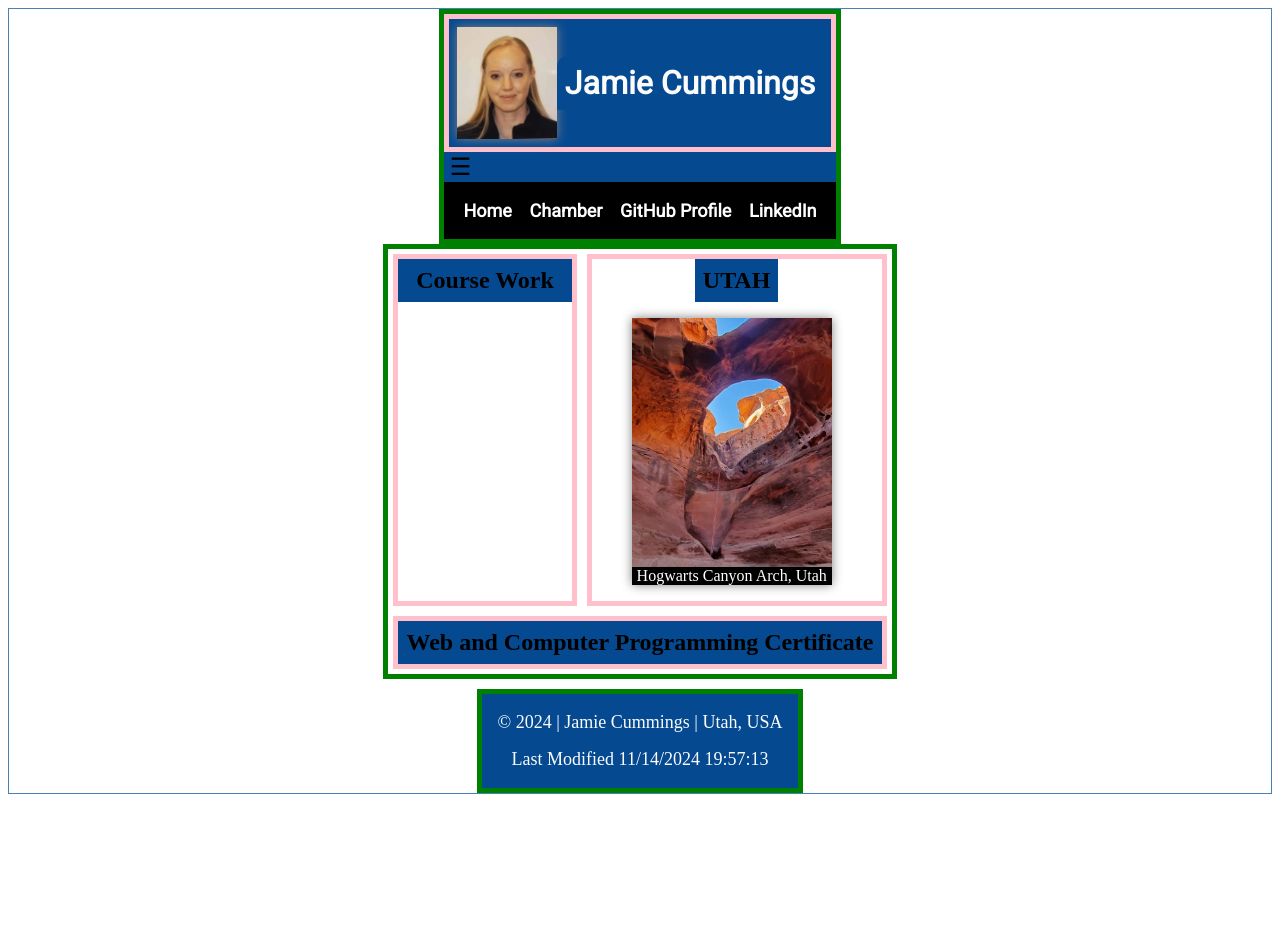
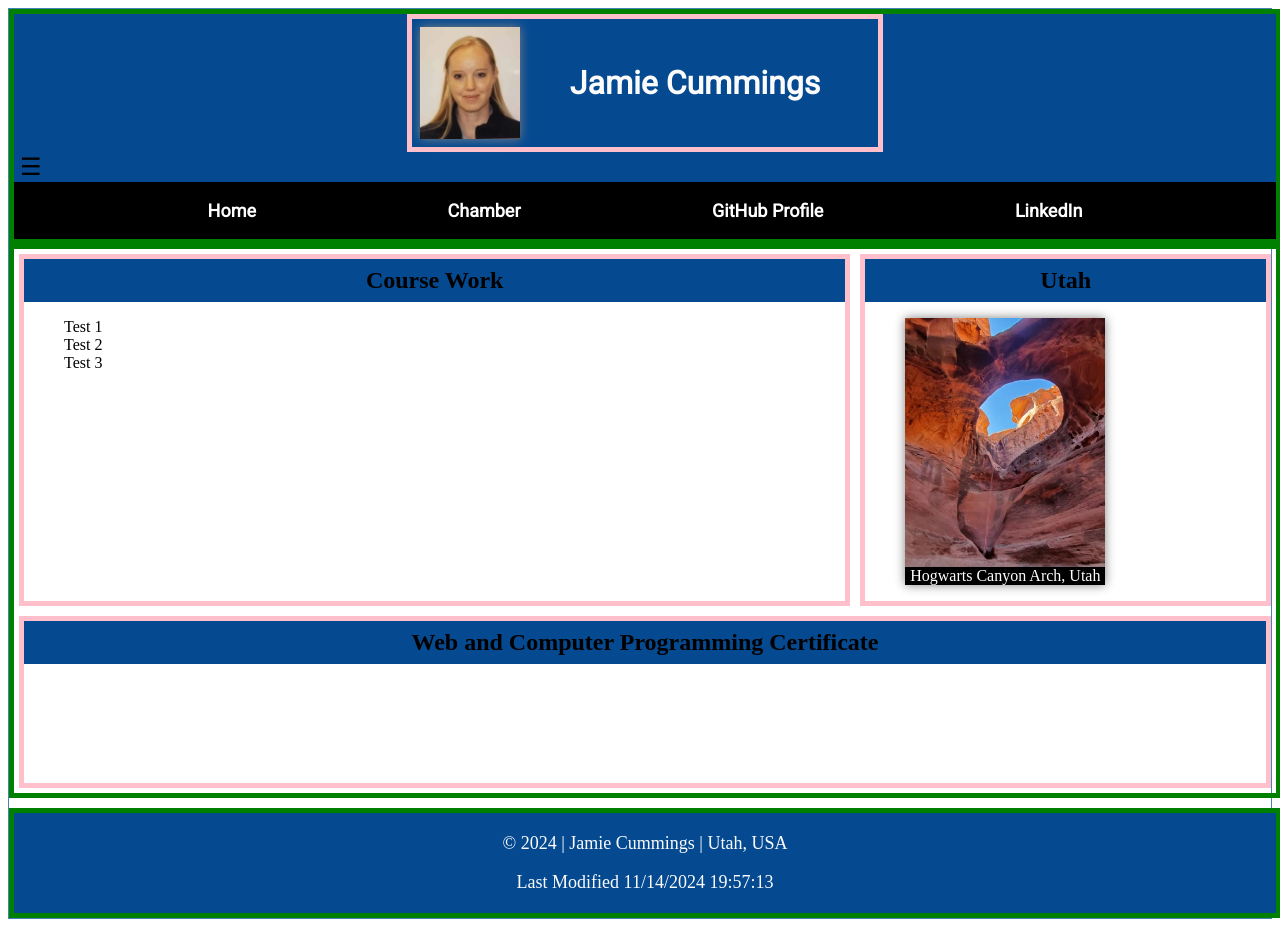
Before and after one commit to other-world/wdd231, a plain HTML site: page index.html in a window 1280 px wide. Before the commit the page ends 802 px from the top, so only its background shows below. Drawn offline with Linux system fonts and the light colour scheme; a web font is replaced by a local one.

Commit message:
Layouts finally coming together

```diff
--- a/index.html
+++ b/index.html
@@ -20,7 +20,7 @@
 
 <body>
     <header>
-        <div id="head">
+        <div id="topbar">
             <img class="profile" src="./images/profile.webp" alt="Jamie Cummings" width="100">
             <h1>Jamie Cummings</h1>
         </div>
@@ -37,14 +37,14 @@
         <section id="course-work">
             <h3>Course Work</h3>
             <ul>
-                <li></li>
-                <li></li>
-                <li></li>
+                <li>Test 1</li>
+                <li>Test 2</li>
+                <li>Test 3</li>
             </ul>
         </section>
 
         <section id="location">
-            <h3>UTAH</h3>
+            <h3>Utah</h3>
             <figure>
                 <img class="utah" src="./images/hogwarts2.webp" alt="Hogwarts Cayon" width="200">
                 <figcaption>Hogwarts Canyon Arch, Utah</figcaption>
--- a/styles/base.css
+++ b/styles/base.css
@@ -18,21 +18,19 @@
 body {
     display: flex;
     flex-direction: column;
-    height: 100%;
     border: 1px solid steelblue;
+    /* temp */
 }
 
 header,
 main,
 footer {
     margin: 0 auto;
-    max-width: 1000px;
-    justify-content: center;
+    width: 100%;
     font-family: var(--paragraph-font);
     font-weight: 400;
     border: 5px solid green;
 }
-
 
 header,
 footer {
@@ -40,17 +38,19 @@ footer {
     min-height: max-content;
 }
 
-#head {
-    grid-column: 1 / 4;
+/* topbar does not include navigation */
+#topbar {
     border: 5px solid pink;
     display: flex;
     justify-content: center;
     align-items: center;
+    width: 450px;
     padding: .5rem;
     text-align: center;
     margin: auto;
 }
 
+/* hamburger menu */
 #menu {
     font-size: 1.5rem;
     border: 0;
@@ -125,8 +125,8 @@ h3 {
 
 main {
     display: grid;
-    grid-template-rows: 2;
-    grid-template-columns: 3;
+    grid-template-rows: 2fr 1fr;
+    grid-template-columns: 2fr 1fr;
 }
 
 section {
@@ -136,18 +136,15 @@ section {
 }
 
 #course-work {
-    grid-column: 1 / 3;
+    grid-column: 1 / 2;
 }
 
 #location {
-    grid-column-start: 3;
-    display: flex;
-    flex-direction: column;
-
+    grid-column-start: 2;
 }
 
 #certificate-progress {
-    grid-column: 1 / 4;
+    grid-column: 1 / 3;
 
 }
 
@@ -182,7 +179,6 @@ figcaption {
 
 p {
     padding: 0;
-    margin: 1rem;
 }
 
 footer {
```
